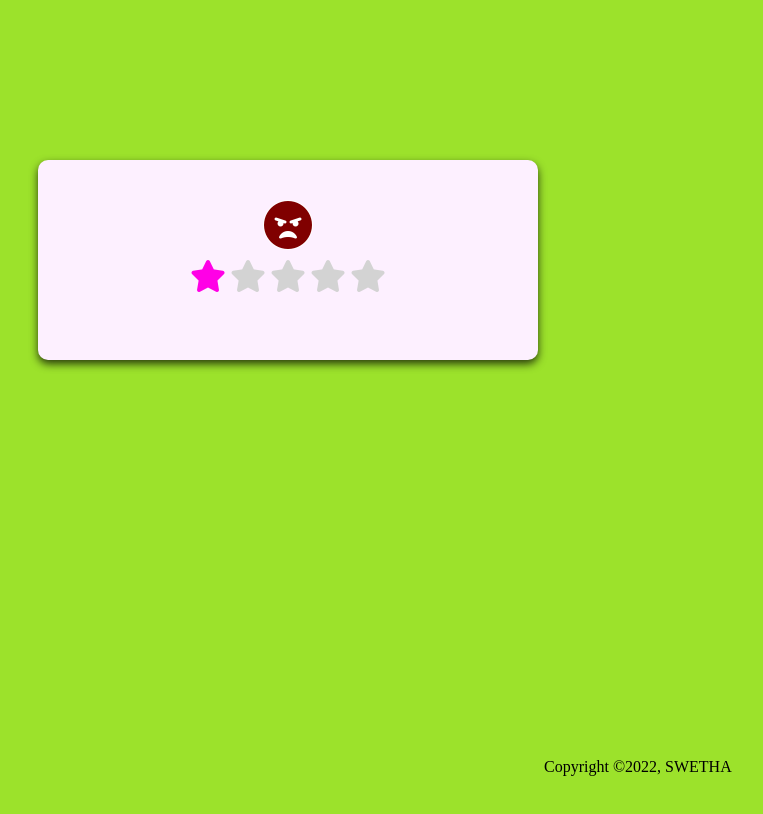
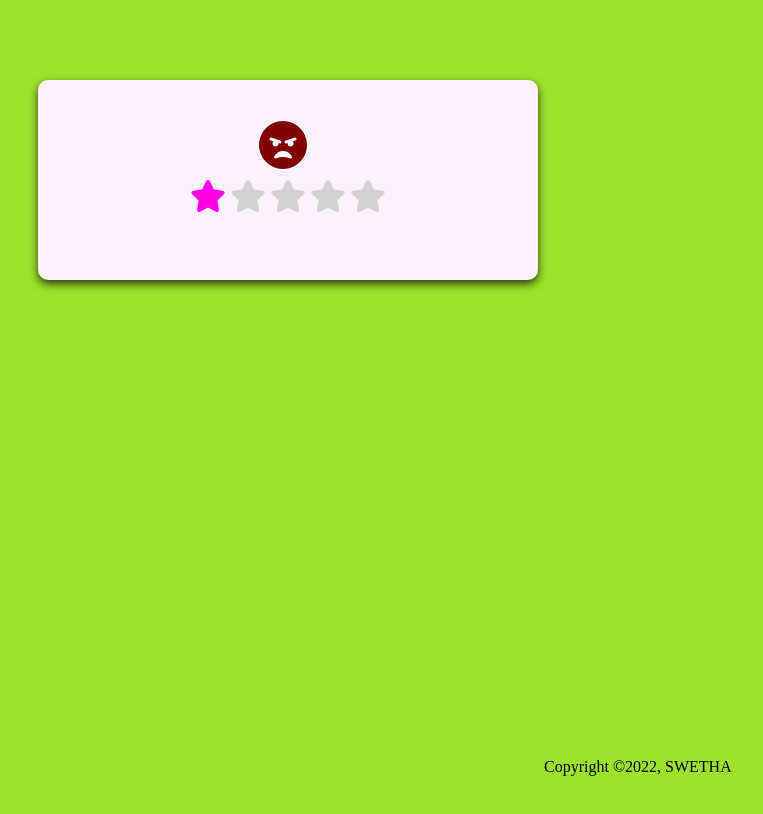
Before and after one commit to SWEdatCode/Emoji_repo, a plain HTML site: page index.html in a window 1280 px wide. Shown: the whole page, without its empty margins (352-1115 px from the left). Drawn offline with Linux system fonts and the light colour scheme.

```diff
--- a/style.css
+++ b/style.css
@@ -8,7 +8,7 @@ body{
 }
 .feedback-container{
     background-color: rgb(253, 240, 255);
-    top: 20%;
+    top: 10%;
     width: 500px;
     height: 200px;
     box-shadow: 0 4px 8px rgba(0, 0, 0, 0.74);
@@ -18,7 +18,7 @@ body{
 .emoji-container{
     position: absolute;
     left: 50%;
-    transform: translateX(-50%);
+    transform: translateX(-60%);
     top: 20%;
     width: 50px;
     height: 50px;
```
